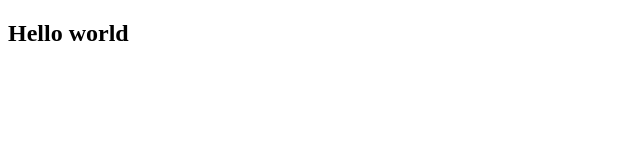
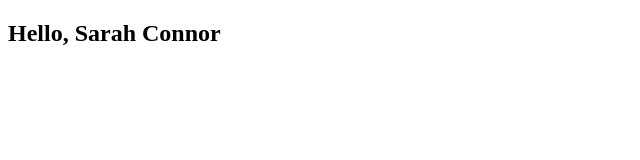
Before and after one commit to MrManeirissimo/React-Learning, a React (Create React App) app in the folder project/: page / in a window 1280 px wide. Shown: the top 160 px of the page, without its empty margins (0-640 px from the left). Built offline with nearby package versions, Linux system fonts and the light colour scheme.

Commit message:
Function and user defined variables sample

```diff
--- a/project/src/index.js
+++ b/project/src/index.js
@@ -4,7 +4,22 @@ import ReactDOM from 'react-dom';
 // import App from './App';
 // import * as serviceWorker from './serviceWorker';
 
-// Sample of how you wold inform react to display
-// elements inside DOM
-const sample_element = <h2>Hello world</h2>
-ReactDOM.render(sample_element, document.getElementById('root'));
+// Sample function with one parameter
+function formatUsername(user){
+    return user.first + ' ' + user.last;
+}
+
+// User defined variable
+const sample_user = {
+    first: 'Sarah',
+    last: 'Connor'
+}
+
+// Sample of embeding JScode inside HTML/React element
+const sample_element = <h2>Hello, {formatUsername(sample_user)}</h2>
+
+// Render step
+ReactDOM.render(
+    sample_element,
+     document.getElementById('root')
+);
```
